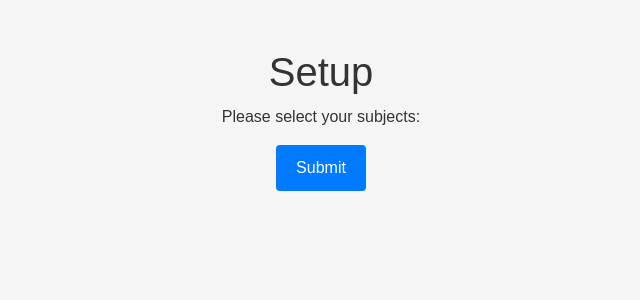
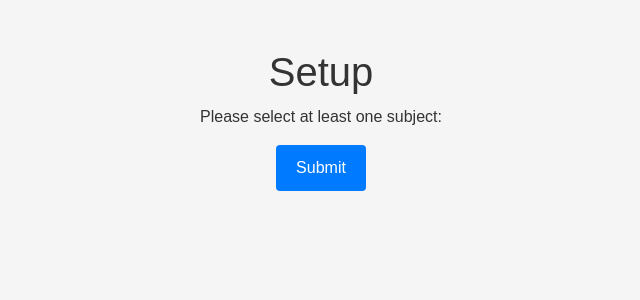
Before and after one commit to nadirrehman623-debug/Lumen, a Flask app: page / in a window 1280 px wide. Shown: the part 68-368 px from the top of the page, without its empty margins (319-959 px from the left). Run offline with Flask 3, Linux system fonts and the light colour scheme; a user stored in the database is signed in; some libraries are stand-ins or nearby versions.

Commit message:
Mon, Jun 1, 2026, 7:36 PM +05:30

```diff
--- a/app.py
+++ b/app.py
@@ -154,7 +154,6 @@ def logout():
 def setup():
     """ Setup user's account when login for the first time """
 
-    print(subjects)
     # Make sure this is the user's first time logging in by checking subjects table with "user_id"
     rows = db.execute("SELECT subject FROM subjects WHERE user_id = ?", session["user_id"])
     # if there's subjects associated with the user's account
--- a/templates/setup.html
+++ b/templates/setup.html
@@ -6,11 +6,10 @@
 
 {% block main %}
     <h1>Setup</h1>
-    <p>Please select your subjects:</p>
+    <p>Please select at least one subject:</p>
     <form action="/setup" method="post">
         {% for subject in subjects %}
             <div>
-                {{ subjects }}
                 <input type="checkbox" name="subjects" value="{{ subject }}" id="{{ subject }}">
                 <label for="{{ subject }}">{{ subject }}</label>
             </div>
```
Also changed, not shown: 1 other file.
